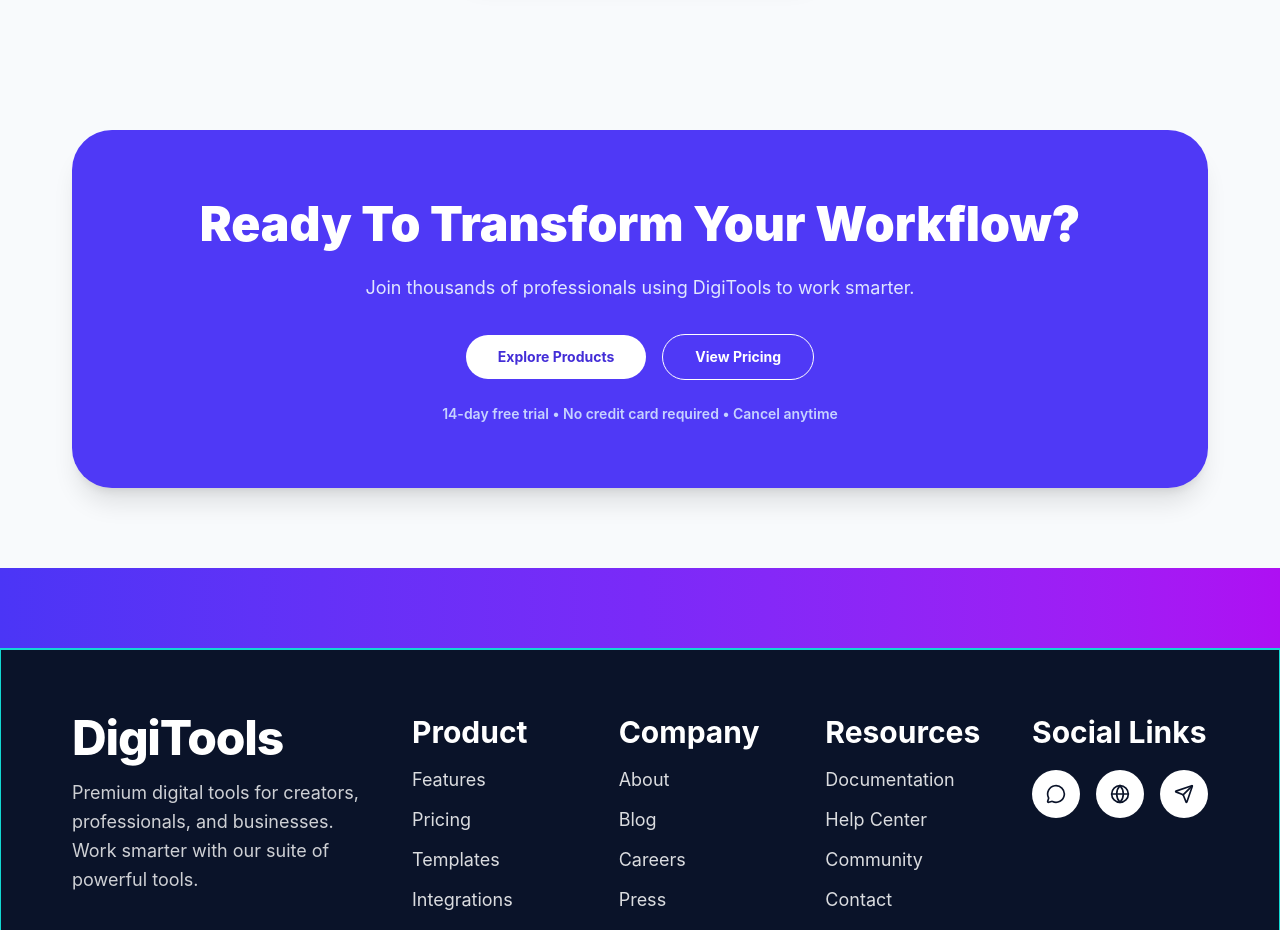
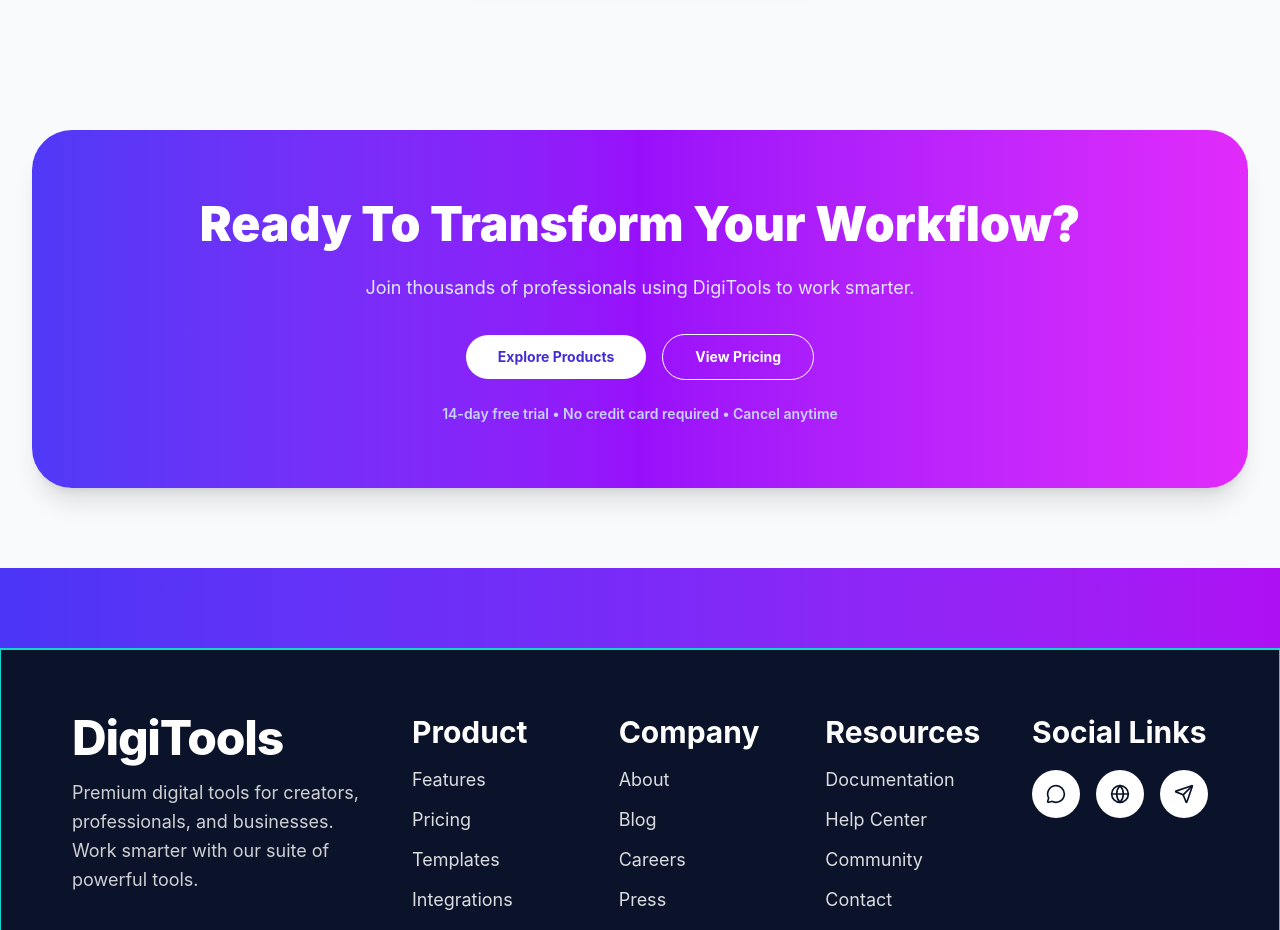
Before and after one commit to orko66321/B13-Aaaingment-6-DigiTools, a React (Vite) app: page / in a window 1280 px wide. Shown: the part 4240-5170 px from the top of the page. Built offline with nearby package versions, Linux system fonts and the light colour scheme.

Commit message:
CTA Section BG Color Updated

```diff
--- a/src/components/CTA/CTA.jsx
+++ b/src/components/CTA/CTA.jsx
@@ -1,8 +1,9 @@
 function CTA() {
   return (
     <section className="bg-slate-50 py-20">
-      <div className="mx-auto w-full max-w-300 px-4 sm:px-6 lg:px-8">
-        <div className="rounded-[2.5rem] bg-indigo-600 p-10 text-center text-white shadow-xl md:p-16">
+      <div className="mx-auto w-full container px-4 sm:px-6 lg:px-8">
+        <div className="rounded-[2.5rem] bg-linear-to-r from-indigo-600 via-purple-600 to-fuchsia-500 p-10 text-center text-white shadow-xl md:p-16"
+>
           <h2 className="text-4xl font-black leading-tight md:text-5xl">
             Ready To Transform Your Workflow?
           </h2>
```
